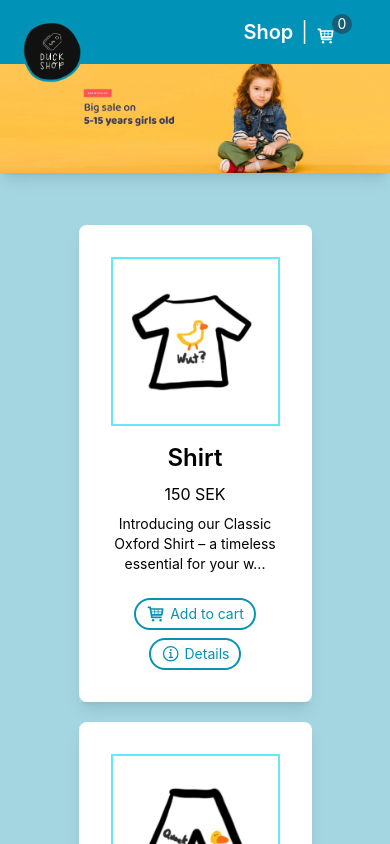
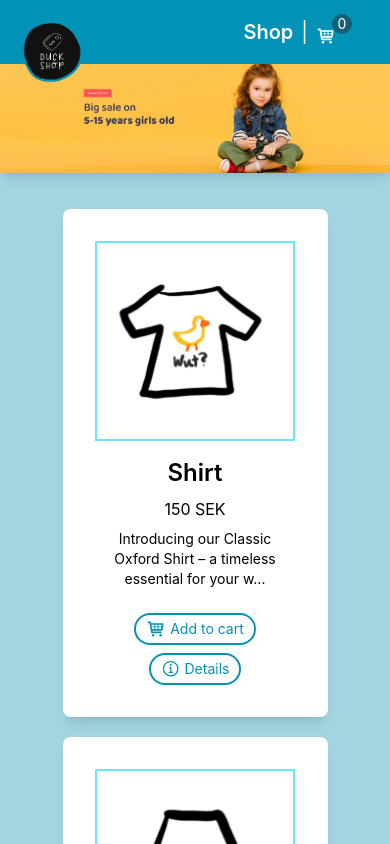
Before and after one commit to hassanidris/react-duck-shop-shopping-cart, a React (Vite) app: page / in a window 390 px wide. Shown: the top 844 px of the page. Built offline with nearby package versions, Linux system fonts and the light colour scheme.

Commit message:
adjust padding

```diff
--- a/src/components/Product.jsx
+++ b/src/components/Product.jsx
@@ -16,7 +16,7 @@ function Product(props) {
         <h2 className="text-2xl font-semibold mt-4">{name}</h2>
         <p className=" p-2">{price} SEK</p>
         {/* <p className=" text-sm">Lorem ipsum dolor sit amet consectetur adipisicing elit. Quidem quos veniam veritatis, odio inventore, ullam labore voluptas tempore officia sequi aperiam..... <span className=" font-semibold">more</span> </p> */}
-        <p className=" text-sm">{description.substring(0, 70)+'...'} </p>
+        <p className=" text-sm">{description.substring(0, 70) + '...'} </p>
         <div className="flex flex-col lg:flex-row items-center text-sm gap-2 mt-6">
         <button className=" btn flex justify-center gap-1"
           onClick={(e) => {
@@ -27,7 +27,7 @@ function Product(props) {
           <TiShoppingCart size={20} /><span>Add to cart</span>
         </button>
             <Link to= {`/product/${id}`}>
-        <button className=" btn flex justify-center gap-1">
+        <button className="btn flex justify-center gap-1">
           <IoInformationCircleOutline size={20} /><span>Details</span>
         </button>
     </Link>
--- a/src/pages/Shop.jsx
+++ b/src/pages/Shop.jsx
@@ -5,7 +5,7 @@ import Product from '../components/Product';
 function Shop(id) {
   // console.log('here products', products);
   return (
-    <div className=" w-[70vw] flex p-5 justify-center">
+    <div className=" w-[70vw] flex p-1 lg:p-5 justify-center">
       <div className=" grid grid-cols-1 md:grid-cols-2 lg:grid-cols-3 gap-5">
       {products.map((product) => (
           <div className=" shadow-lg">
```
